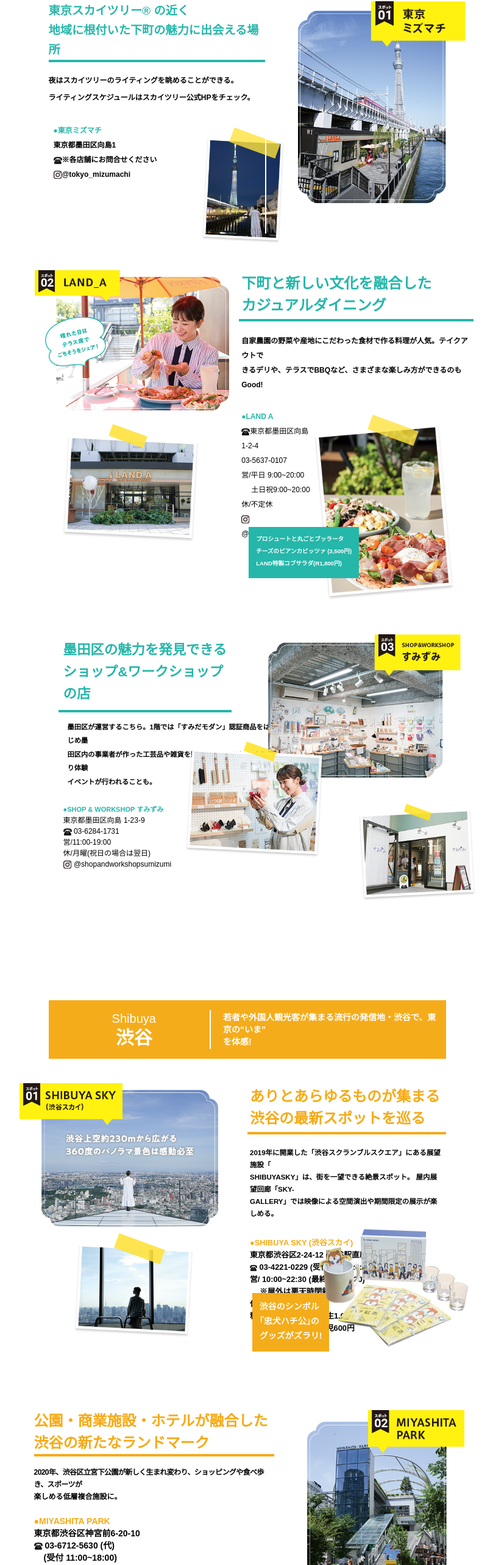
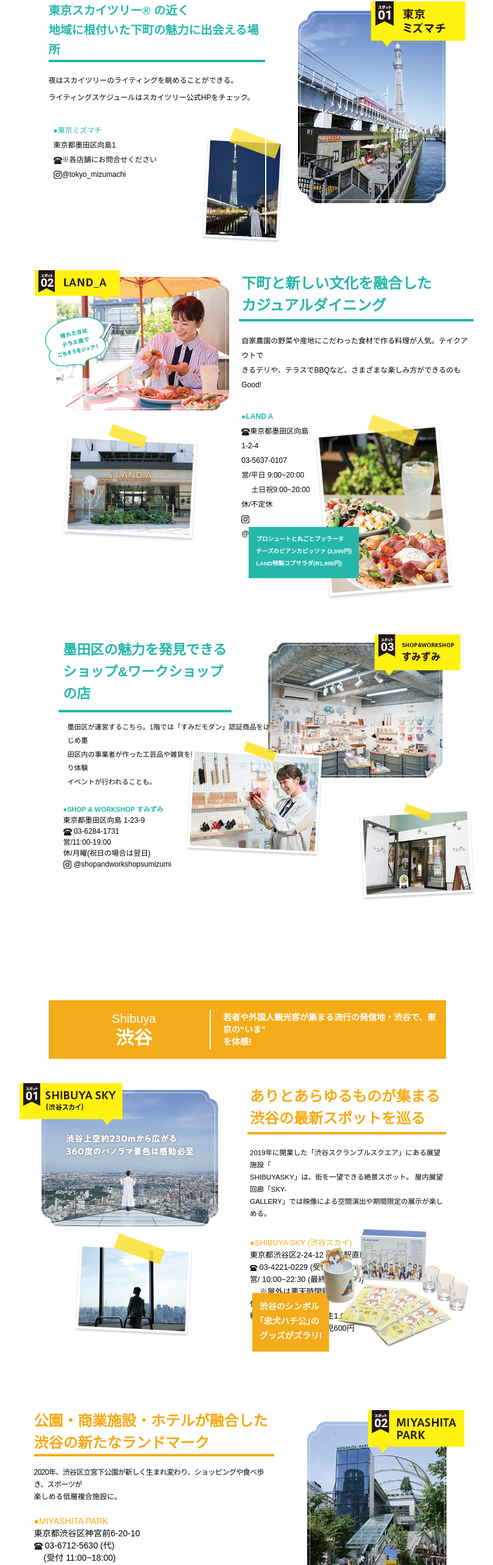
Before and after one commit to hars123h/japenese_toursite, a React (Create React App) app: page / in a window 1280 px wide. Shown: the part 1408-3974 px from the top of the page at 61% size, without its empty margins (234-1043 px from the left). Built offline with nearby package versions, Linux system fonts and the light colour scheme.

Commit message:
redploty

```diff
--- a/src/App.css
+++ b/src/App.css
@@ -65,6 +65,7 @@
   }
   .s3li {
     font-size: 13px !important;
+    /* font-weight: 100 !important; */
   }
   .imageS4 {
     width: 70% !important;
@@ -135,7 +136,7 @@
 
   }
   .screen4Para {
-    font-size: 9px !important;
+    font-size: 11px !important;
   }
   .s6cupImg {
     top:340px !important;
--- a/src/App.jsx
+++ b/src/App.jsx
@@ -115,16 +115,16 @@
                 東京スカイツリー® の近く
                 <br /> 地域に根付いた下町の魅力に出会える場所
               </div>
-              <div className="part2 text-black font-bold  mt-4 cstm:text-[12px] text-[0.60rem] md:text-lg xcstm:text-[11.5px]">
+              <div className="part2 text-black   mt-4 cstm:text-[12px] text-[0.60rem] md:text-lg xcstm:text-[11.5px]">
                 夜はスカイツリーのライティングを眺めることができる。<br />
                 ライティングスケジュールはスカイツリー公式HPをチェック。
               </div>
               <div className="part3 flex p-2 justify-between mt-5 cstm:text-[12px] xcstm:text-[15px] s3li" style={{lineHeight:'24px'}}>
                 <div>
-                  <div className='text-[#25b7aa] font-bold'>●東京ミズマチ</div>
-                  <div className='text-black font-bold'>東京都墨田区向島1</div>
-                  <div className='text-black font-bold'><img src={phone_image} alt="phone" className='inline w-[14px]' />※各店舗にお問合せください</div>
-                  <div className='text-black font-bold'> <img src={instagram_icon} alt="insta_icon" className=' inline' />@tokyo_mizumachi</div>
+                  <div className='text-[#25b7aa]'>●東京ミズマチ</div>
+                  <div className='text-black '>東京都墨田区向島1</div>
+                  <div className='text-black '><img src={phone_image} alt="phone" className='inline w-[14px]' />※各店舗にお問合せください</div>
+                  <div className='text-black '> <img src={instagram_icon} alt="insta_icon" className=' inline' />@tokyo_mizumachi</div>
                 </div>
 
                 <div className='relative cstm:w-[40%] cstm:translate-x-10 cstm:translate-y-6'>
@@ -210,7 +210,7 @@
                 下町と新しい文化を融合した<br />
                 カジュアルダイニング
               </div>
-              <div className="part2 text-black cstm:text-[12px] md:text-[0.7rem] font-bold p-1 mt-4 xcstm:text-[10px] screen4Para" style={{lineHeight:'24px'}}>
+              <div className="part2 text-black cstm:text-[12px] md:text-[0.7rem]  p-1 mt-4 xcstm:text-[10px] screen4Para" style={{lineHeight:'24px'}}>
                 自家農園の野菜や産地にこだわった食材で作る料理が人気。テイクアウトで <br />
                 きるデリや、テラスでBBQなど、さまざまな楽しみ方ができるのもGood!
               </div>
@@ -251,7 +251,7 @@
                 墨田区の魅力を発見できる<br />
                 ショップ&ワークショップの店
               </div>
-              <div className="part2  text-black font-semibold cstm:text-[9px] cstm:scale-125  cstm:translate-x-10  p-2 mt-4 md:text-[15px] xcstm:text-[0.45rem] shop03Para"style={{lineHeight:'18px'}}>
+              <div className="part2  text-black  cstm:text-[9px] cstm:scale-125  cstm:translate-x-10  p-2 mt-4 md:text-[15px] xcstm:text-[0.45rem] shop03Para"style={{lineHeight:'18px'}}>
                 <div>墨田区が運営するこちら。1階では「すみだモダン」認証商品をはじめ墨</div>
                 <div>田区内の事業者が作った工芸品や雑貨を販売。 2階ではものづくり体験</div>
                 <div>イベントが行われることも。</div>
@@ -320,20 +320,20 @@
                 ありとあらゆるものが集まる <br />
                 渋谷の最新スポットを巡る
               </div>
-              <div className="part2 text-black md:text-[0.8rem]  font-bold p-1 mt-4 xcstm:text-[0.54rem] cstm:text-[11.5px] shiPara" style={{lineHeight:'20px'}}>
+              <div className="part2 text-black md:text-[0.8rem] p-1 mt-4 xcstm:text-[0.54rem] cstm:text-[11.5px] shiPara" style={{lineHeight:'20px'}}>
                 <div>2019年に開業した「渋谷スクランブルスクエア」にある展望施設「</div>
                 <div>SHIBUYASKY」は、街を一望できる絶景スポット。 屋内展望回廊「SKY-</div>
                 GALLERY」では映像による空間演出や期間限定の展示が楽しめる。
               </div>
               <div className="part3 flex flex-col md:flex-row p-1 justify-between mt-5 xcstm:text-[0.8rem] md:text-[1.1rem] cstm:text-[0.8rem] shiPara2" style={{lineHeight:'20px'}}>
                 <div>
-                  <div className='text-[#f5ac1a] font-bold'>●SHIBUYA SKY (渋谷スカイ)</div>
-                  <div className='text-black font-bold'>東京都渋谷区2-24-12 (渋谷駅直結・直上)</div>
-                  <div className='text-black font-bold'> <img src={phone_image} alt="phone" className='inline w-[12px]' /> 03-4221-0229 (受付10:00-20:00)</div>
-                  <div className='text-black font-bold'>営/ 10:00~22:30 (最終入場21:20) <br />
+                  <div className='text-[#f5ac1a]'>●SHIBUYA SKY (渋谷スカイ)</div>
+                  <div className='text-black '>東京都渋谷区2-24-12 (渋谷駅直結・直上)</div>
+                  <div className='text-black '> <img src={phone_image} alt="phone" className='inline w-[12px]' /> 03-4221-0229 (受付10:00-20:00)</div>
+                  <div className='text-black '>営/ 10:00~22:30 (最終入場21:20) <br />
                     <span className='pl-4'>※屋外は悪天時閉鎖</span> </div>
-                  <div className='text-black font-bold'>休/無休</div>
-                  <div className='text-black font-bold'>料/大人2,000円、中高生1,600円、 <br />
+                  <div className='text-black '>休/無休</div>
+                  <div className='text-black '>料/大人2,000円、中高生1,600円、 <br />
                     <span className='pl-4'>小学生1,000円、幼児600円</span> </div>
                 </div>
 
@@ -364,16 +364,16 @@
                 公園・商業施設・ホテルが融合した <br />
                 渋谷の新たなランドマーク
               </div>
-              <div className="part2 text-black cstm:text-[12px] cstm:-translate-x-6 font-bold mt-4 md:text-[0.7rem] xcstm:text-[0.5rem] nokn:text-[0.6rem] screenpara"style={{lineHeight:'20px'}}>
+              <div className="part2 text-black cstm:text-[12px] cstm:-translate-x-6  mt-4 md:text-[0.7rem] xcstm:text-[0.5rem] nokn:text-[0.6rem] screenpara"style={{lineHeight:'20px'}}>
                 <div className=' tracking-tighter'>2020年、渋谷区立宮下公園が新しく生まれ変わり、ショッピングや食べ歩き、スポーツが</div>
                 <div>楽しめる低層複合施設に。</div>
               </div>
               <div className="part3 cstm:-translate-x-6  mt-5 xcstm:text-sm xcstm:mb-8"style={{lineHeight:'20px'}}>
                 <div>
-                  <div className='text-[#f7aa17] font-bold'>●MIYASHITA PARK</div>
-                  <div className='text-black font-bold'>東京都渋谷区神宮前6-20-10</div>
-                  <div className='text-black font-bold'><span><img src={phone_image} alt="phone" className='inline w-[14px]' /></span> 03-6712-5630 (代) <br /> <span className='pl-4'>(受付 11:00~18:00)</span> </div>
-                  <div className='text-black font-bold'><span><img src={instagram_icon} alt="insta" className='inline' /></span> {"@miyashitapark_"}</div>
+                  <div className='text-[#f7aa17] '>●MIYASHITA PARK</div>
+                  <div className='text-black '>東京都渋谷区神宮前6-20-10</div>
+                  <div className='text-black '><span><img src={phone_image} alt="phone" className='inline w-[14px]' /></span> 03-6712-5630 (代) <br /> <span className='pl-4'>(受付 11:00~18:00)</span> </div>
+                  <div className='text-black '><span><img src={instagram_icon} alt="insta" className='inline' /></span> {"@miyashitapark_"}</div>
                 </div>
 
 
@@ -412,20 +412,20 @@
                 パンとコーヒーで <br />
                 素敵なカフェタイムを
               </div>
-              <div className="part2 text-black md:text-[0.7rem] font-bold p-1 mt-4 xcstm:text-[0.5rem] screen_8p"style={{lineHeight:'20px'}}>
+              <div className="part2 text-black md:text-[0.7rem]  p-1 mt-4 xcstm:text-[0.5rem] screen_8p"style={{lineHeight:'20px'}}>
                 「パンとエスプレッソと」 の姉妹店。こだわり卵を使った限定料理が味わえ <br />
                 るのはここだけ。 1日の始まりと終わりに足を運んでみて。
               </div>
               <div className="part3 flex p-1 justify-between mt-5 text-[0.8rem] cstm:text-[12px]" style={{lineHeight:'20px'}}>
                 <div>
-                  <div className='text-[#f5ac1a] font-bold'>●パンとエスプレッソとまちあわせ</div>
-                  <div className='text-black font-bold'>東京都渋谷区神宮前6-20-10</div>
-                  <div className='text-black font-bold'>MIYASHITA PARK South2F</div>
-                  <div className='text-black font-bold'> <span><img src={phone_image} alt="phone" className='inline w-[14px]' /></span> 03-6805-0830</div>
-                  <div className='text-black font-bold'>営/8:00~23:00 <br />
+                  <div className='text-[#f5ac1a] '>●パンとエスプレッソとまちあわせ</div>
+                  <div className='text-black '>東京都渋谷区神宮前6-20-10</div>
+                  <div className='text-black '>MIYASHITA PARK South2F</div>
+                  <div className='text-black '> <span><img src={phone_image} alt="phone" className='inline w-[14px]' /></span> 03-6805-0830</div>
+                  <div className='text-black '>営/8:00~23:00 <br />
                     <span className='pl-4'>(フードLO20:30、 その他LO22:00)</span> </div>
-                  <div className='text-black font-bold'>休/施設に準ずる</div>
-                  <div className='text-black font-bold'><span><img src={instagram_icon} alt="instal" className='inline' /> </span> {"@bread.espresso.and.machiawase"}</div>
+                  <div className='text-black '>休/施設に準ずる</div>
+                  <div className='text-black '><span><img src={instagram_icon} alt="instal" className='inline' /> </span> {"@bread.espresso.and.machiawase"}</div>
                 </div>
 
               </div>
```
